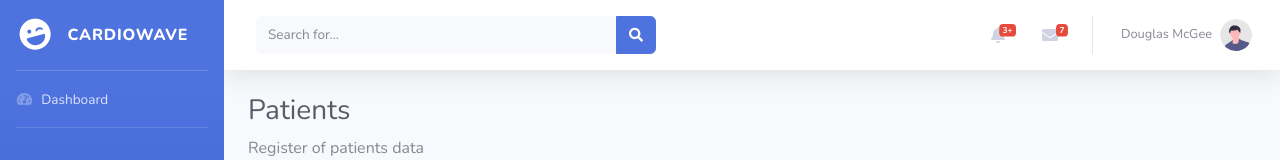
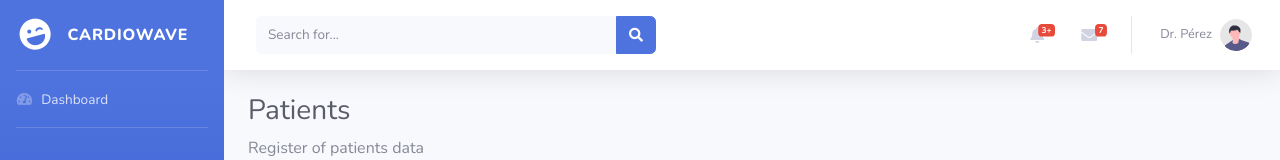
Before and after one commit to alvarosevilla2/hackaton.github.io, a website: page tables.html in a window 1280 px wide. Shown: the top 160 px of the page. Drawn offline with nearby package versions, Linux system fonts and the light colour scheme; files that its build step writes are made by us from their sources; files whose address does not match are found by name.

Commit message:
Update tables.html
Signed-off-by: Alvaro Sevilla Gutiérrez <70824325+alvarosevilla2@users.noreply.github.com>

```diff
--- a/tables.html
+++ b/tables.html
@@ -252,7 +252,7 @@
                         <li class="nav-item dropdown no-arrow">
                             <a class="nav-link dropdown-toggle" href="#" id="userDropdown" role="button"
                                 data-toggle="dropdown" aria-haspopup="true" aria-expanded="false">
-                                <span class="mr-2 d-none d-lg-inline text-gray-600 small">Douglas McGee</span>
+                                <span class="mr-2 d-none d-lg-inline text-gray-600 small">Dr. Pérez</span>
                                 <img class="img-profile rounded-circle"
                                     src="img/undraw_profile.svg">
                             </a>
```
